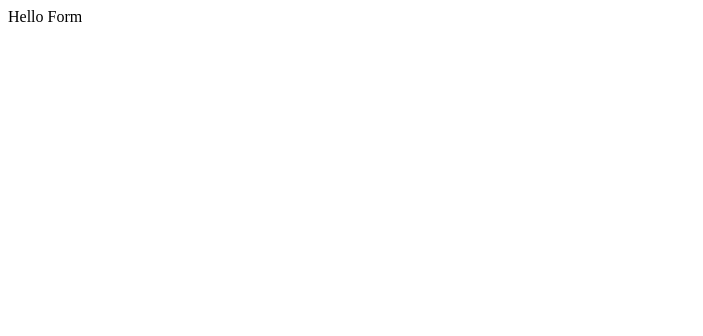
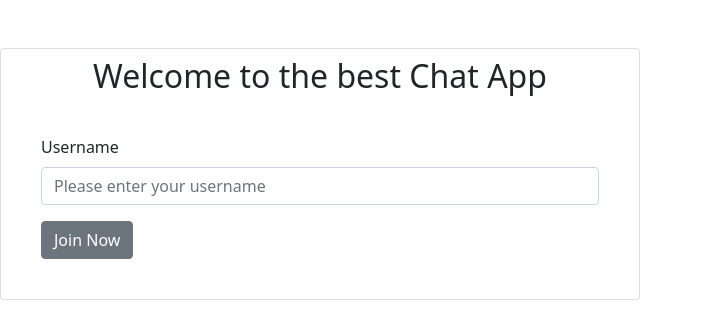
Before and after one commit to BengaCodes/thechat, a React (Create React App) app: page / in a window 1280 px wide. Shown: the top 336 px of the page, without its empty margins (0-703 px from the left). Built offline with nearby package versions, Linux system fonts and the light colour scheme.

Commit message:
landing page setup with join form with functionality to push user to the chat page. Will add reducer next

```diff
--- a/src/components/form/index.js
+++ b/src/components/form/index.js
@@ -1,9 +1,35 @@
-function LoginForm() {
+import PropTypes from 'prop-types'
+import { Card, CardBody, CardTitle, Form, FormGroup, Label, Input, Button } from 'reactstrap'
+
+function LoginForm({ handleChange, handleSubmit }) {
   return (
-    <div>
-      Hello Form
-    </div>
+    <Card className="mt-5 p-2 align-self-center w-50">
+      <CardTitle tag="h2" className="text-center">Welcome to the best Chat App</CardTitle>
+      <CardBody>
+        <Form onSubmit={handleSubmit} className="p-3">
+          <FormGroup>
+            <Label for="username">
+              Username
+            </Label>
+            <Input
+              id="username"
+              name="username"
+              placeholder="Please enter your username"
+              type="text"
+              required
+              onChange={handleChange}
+            />
+          </FormGroup>
+          <Button>Join Now</Button>
+        </Form>
+      </CardBody>
+    </Card>
   )
 }
 
+LoginForm.propTypes = {
+  handleChange: PropTypes.func.isRequired,
+  handleSubmit: PropTypes.func.isRequired,
+}
+
 export default LoginForm
--- a/src/pages/home/index.js
+++ b/src/pages/home/index.js
@@ -1,13 +1,34 @@
-import { Fragment } from 'react'
+import { Fragment, useState } from 'react'
+import { useHistory } from 'react-router-dom'
+import { toast, ToastContainer } from 'react-toastify'
 import LoginForm from '../../components/form'
+import 'react-toastify/dist/ReactToastify.css'
 
 
 function Home() {
+  const [userName, setUserName] = useState('')
+
+  const history = useHistory()
+
+
+  const handleChange = e => setUserName(e.target.value)
+
+  const handleSubmit = e => {
+    e.preventDefault()
+
+    toast.success(`Welcome to the chat app ${userName}`)
+
+    setTimeout(() => history.push('/chat'), 3000)
+  }
+
+
   return (
     <Fragment>
-      <LoginForm />
+      <ToastContainer />
+      <LoginForm handleChange={handleChange} handleSubmit={handleSubmit} />
     </Fragment>
   )
 }
 
+
 export default Home
--- a/src/styles/main.scss
+++ b/src/styles/main.scss
@@ -0,0 +1 @@
+@import '~bootstrap/scss/bootstrap.scss';
```
